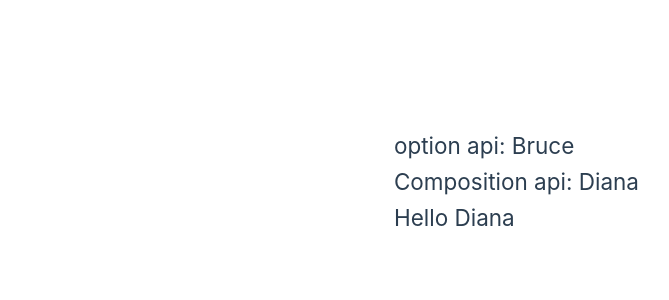
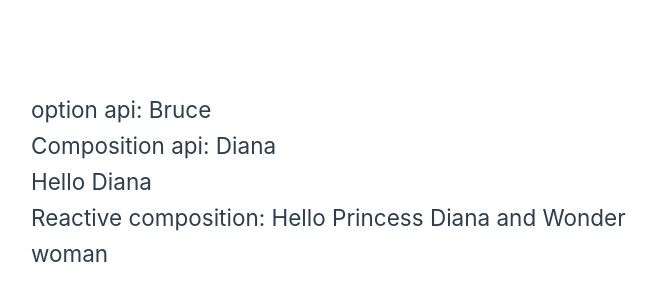
Before and after one commit to Rahatul99/Hello-vue, a Vue app in the folder hello-world/: page / in a window 1280 px wide. Shown: the part 218-518 px from the top of the page, without its empty margins (1-670 px from the left). Built offline with nearby package versions, Linux system fonts and the light colour scheme.

Commit message:
Replacing data with reactive

```diff
--- a/hello-world/src/components/Data.vue
+++ b/hello-world/src/components/Data.vue
@@ -3,20 +3,36 @@
     <h2>option api: {{ o_firstName }}</h2>
     <h2>Composition api: {{ c_firstName }}</h2>
     <h2>{{ greet }}</h2>
+
+    <h2>Reactive composition: {{ reactiveHero }}</h2>
   </div>
 </template>
 
 <script>
-import { ref } from "vue";
+import { reactive, ref } from "vue";
 export default {
   name: "Data",
   setup() {
     const c_firstName = ref("Clark");
     c_firstName.value = "Diana";
     const greet = `Hello ${c_firstName.value}`;
+
+    const state = reactive({
+      firstName: "Princess",
+      lastName: "Diana",
+      heroName: "Wonder woman",
+    });
+
+    // const isLoggedIn = ref(false);  in the below isLoggedInReactive is the replace of it
+    // const isLoggedInReactive = reactive({
+    //   value: false,
+    // });
+
+    const reactiveHero = `Hello ${state.firstName} ${state.lastName} and ${state.heroName}`;
     return {
       c_firstName,
       greet,
+      reactiveHero,
     };
   },
   data() {
```
